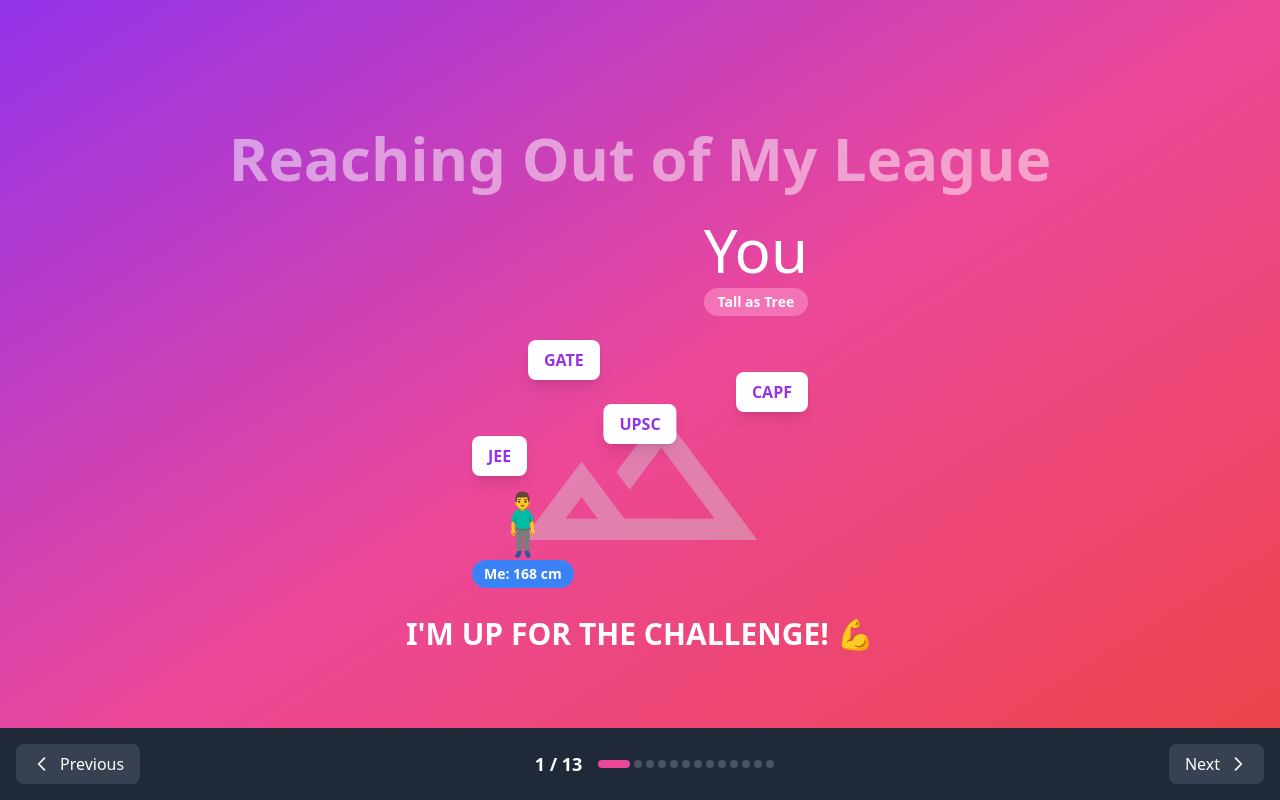
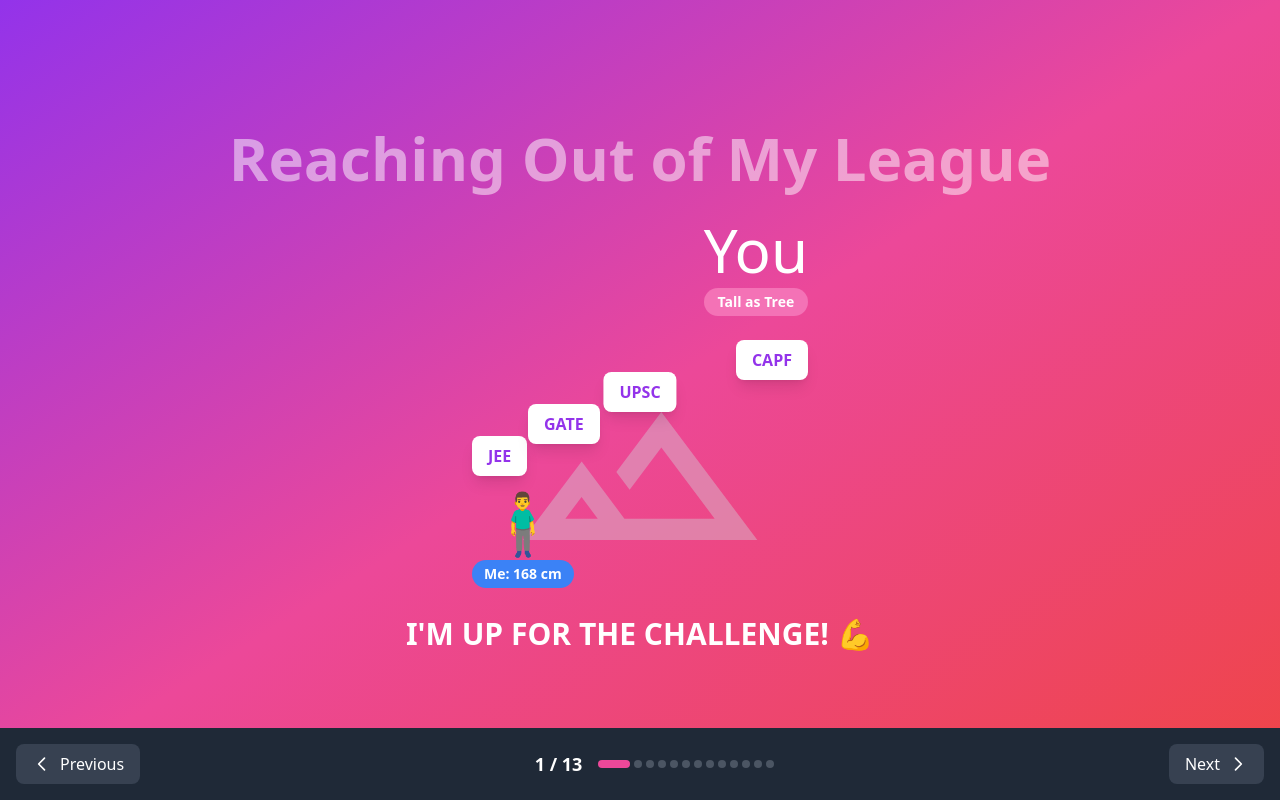
Before and after one commit to Gaurav000010/why-date-me, a plain HTML site: page index.html in a window 1280 px wide. Drawn offline with nearby package versions, Linux system fonts and the light colour scheme.

Commit message:
Update index.html

```diff
--- a/index.html
+++ b/index.html
@@ -70,13 +70,13 @@
                     <div class="absolute bottom-32 left-1/4 bg-white text-purple-600 px-4 py-2 rounded-lg font-bold shadow-lg text-sm md:text-base">
                         JEE
                     </div>
-                    <div class="absolute bottom-40 left-1/2 transform -translate-x-1/2 bg-white text-purple-600 px-4 py-2 rounded-lg font-bold shadow-lg text-sm md:text-base">
+                    <div class="absolute bottom-48 left-1/2 transform -translate-x-1/2 bg-white text-purple-600 px-4 py-2 rounded-lg font-bold shadow-lg text-sm md:text-base">
                         UPSC
                     </div>
-                    <div class="absolute bottom-48 right-1/4 bg-white text-purple-600 px-4 py-2 rounded-lg font-bold shadow-lg text-sm md:text-base">
+                    <div class="absolute bottom-56 right-1/4 bg-white text-purple-600 px-4 py-2 rounded-lg font-bold shadow-lg text-sm md:text-base">
                         CAPF
                     </div>
-                    <div class="absolute bottom-56 left-1/3 bg-white text-purple-600 px-4 py-2 rounded-lg font-bold shadow-lg text-sm md:text-base">
+                    <div class="absolute bottom-40 left-1/3 bg-white text-purple-600 px-4 py-2 rounded-lg font-bold shadow-lg text-sm md:text-base">
                         GATE
                     </div>
 
```
